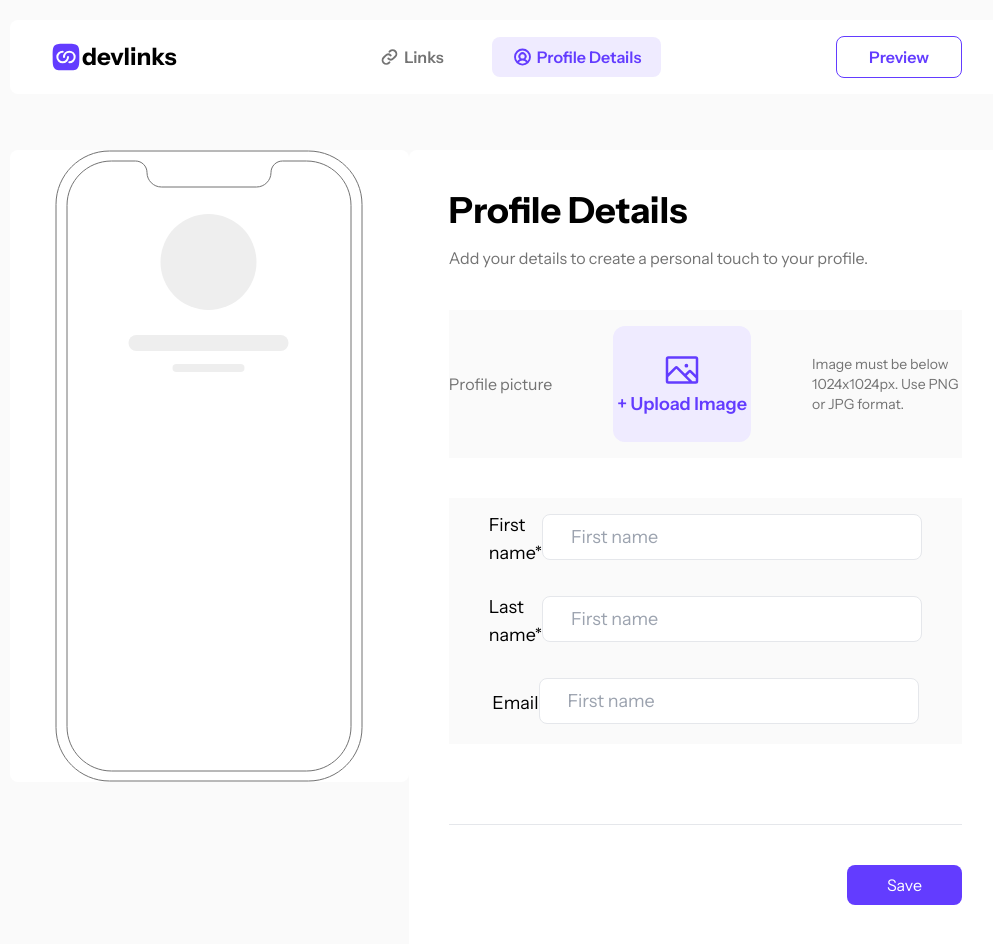
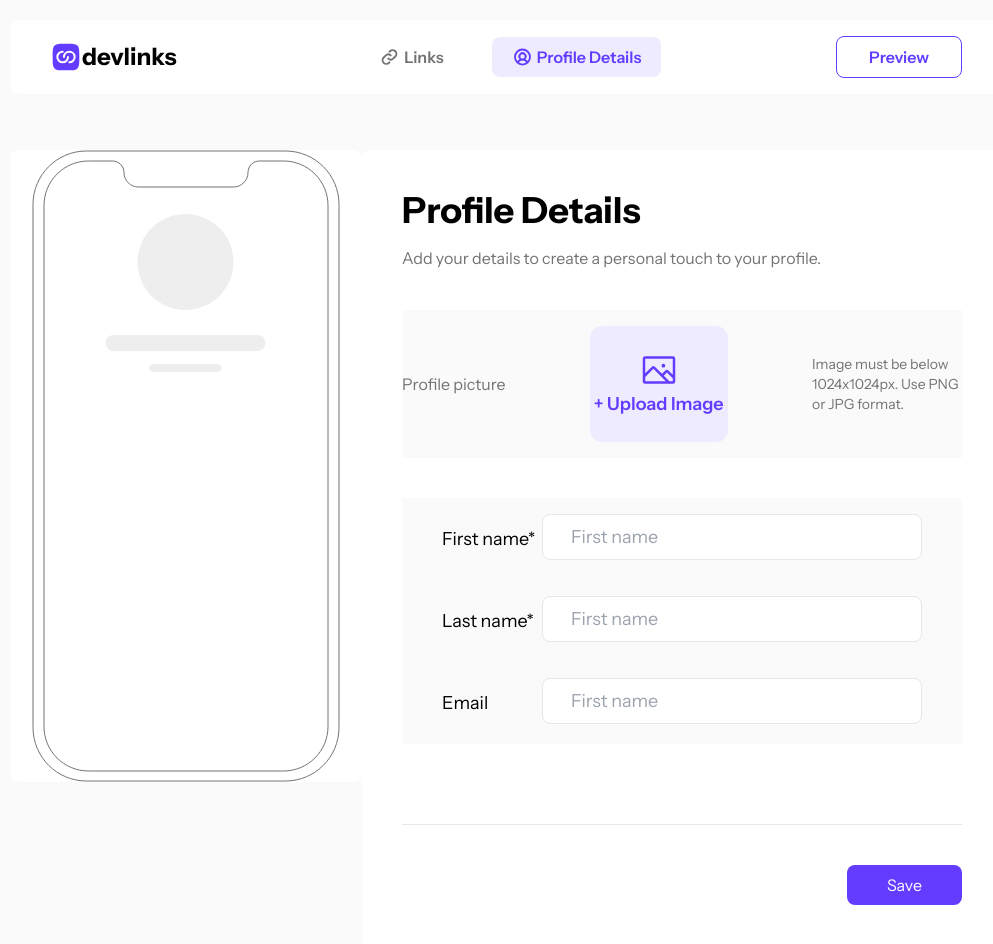
Before and after one commit to Guidotss/link-sharing, a Next.js app: page /profile in a window 1280 px wide. Shown: the top 944 px of the page, without its empty margins (134-1127 px from the left). Built offline with nearby package versions, Linux system fonts and the light colour scheme.

Commit message:
Arreglando tamaños de ProfilePage en desktop

```diff
--- a/src/components/form/profile/UpdateUserInfo.tsx
+++ b/src/components/form/profile/UpdateUserInfo.tsx
@@ -12,11 +12,11 @@ export const  UpdateUserInfo = () => {
   return (
     <>
       <form
-        className="bg-light_grey flex flex-col items-center px-10"
+        className="bg-light_grey flex flex-col items-center md:items-stretch px-10"
         onSubmit={handleSubmit}
       >
         <div className="flex flex-col sm:flex-row sm:justify-between sm:items-center">
-          <h3 className="text-sm sm:text-lg">First name*</h3>
+          <h3 className="text-sm sm:text-lg w-[100px]">First name*</h3>
           <div className="sm:mt-4 mt-1">
             <InputForm
               placeholder="First name"
```
